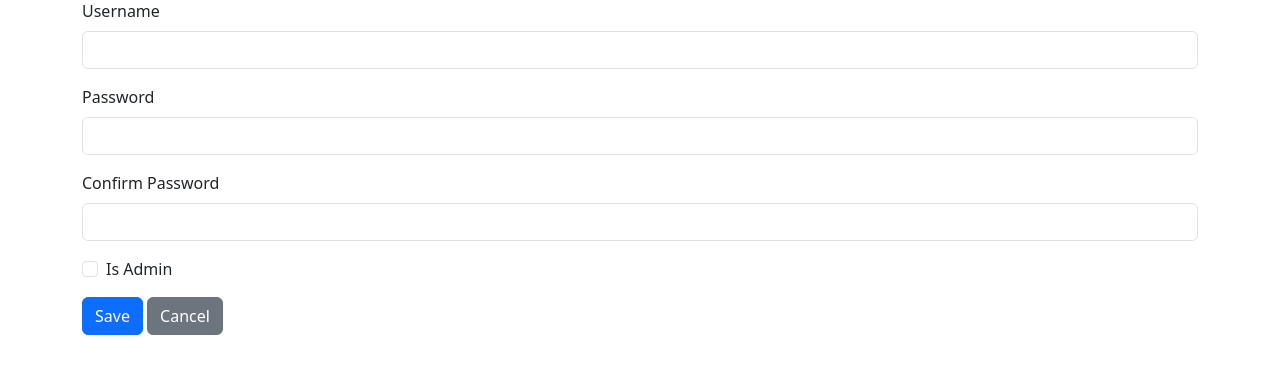
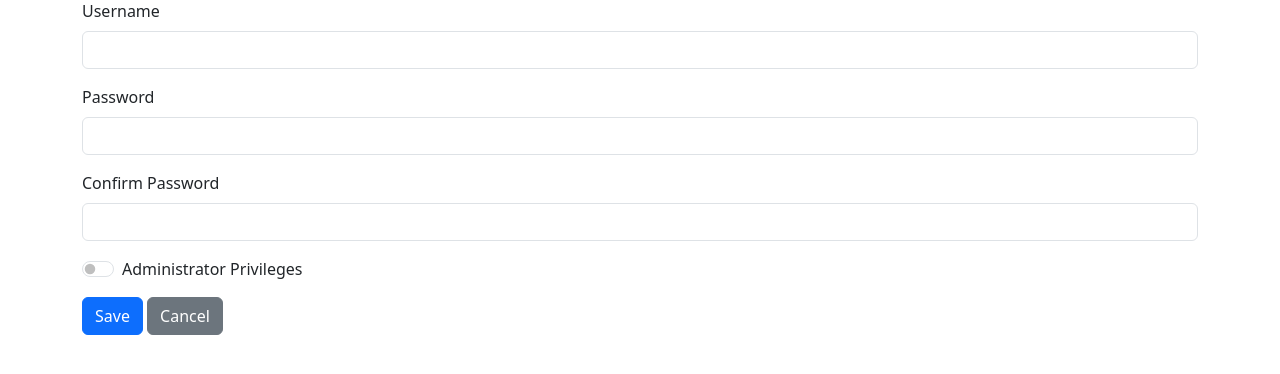
Before and after one commit to cwt/aiosyslogd, a Python web app: template aiosyslogd/templates/user_form.html in a window 1280 px wide. Shown: the part 89-463 px from the top of the page. Run offline with Jinja, Linux system fonts and the light colour scheme; the template is opened without the code that fills it, so the values that code supplies are empty.

Commit message:
feat(ui): upgrade user form checkboxes to Bootstrap 5 switches (improvement 025)

```diff
--- a/aiosyslogd/templates/user_form.html
+++ b/aiosyslogd/templates/user_form.html
@@ -21,14 +21,14 @@
             <label for="confirm_password" class="form-label">Confirm Password</label>
             <input type="password" class="form-control" id="confirm_password" name="confirm_password" {{ 'required' if not user }}>
         </div>
-        <div class="mb-3 form-check">
-            <input type="checkbox" class="form-check-input" id="is_admin" name="is_admin" {{ 'checked' if user and user.is_admin }}>
-            <label class="form-check-label" for="is_admin">Is Admin</label>
+        <div class="form-check form-switch mb-3">
+            <input type="checkbox" class="form-check-input" id="is_admin" name="is_admin" role="switch" {{ 'checked' if user and user.is_admin }}>
+            <label class="form-check-label" for="is_admin">Administrator Privileges</label>
         </div>
         {% if user %}
-        <div class="mb-3 form-check">
-            <input type="checkbox" class="form-check-input" id="is_enabled" name="is_enabled" {{ 'checked' if user and user.is_enabled }}>
-            <label class="form-check-label" for="is_enabled">Is Enabled</label>
+        <div class="form-check form-switch mb-3">
+            <input type="checkbox" class="form-check-input" id="is_enabled" name="is_enabled" role="switch" {{ 'checked' if user and user.is_enabled }}>
+            <label class="form-check-label" for="is_enabled">Account Enabled</label>
         </div>
         {% endif %}
         <button type="submit" class="btn btn-primary">Save</button>
```
Also changed, not shown: docs/bugs/025.md (+1 -1 lines), docs/bugs/index.md (+1 -1 lines).
